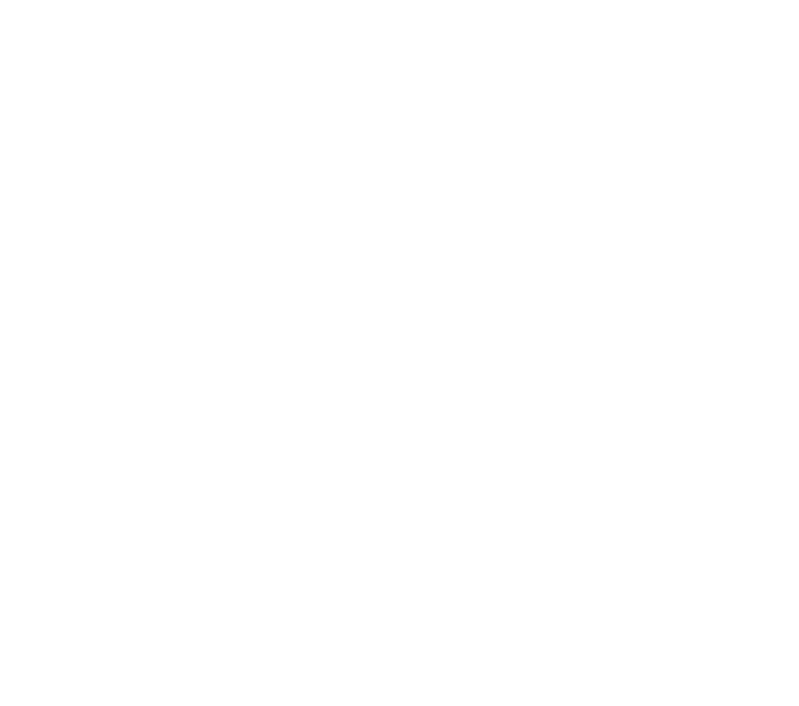
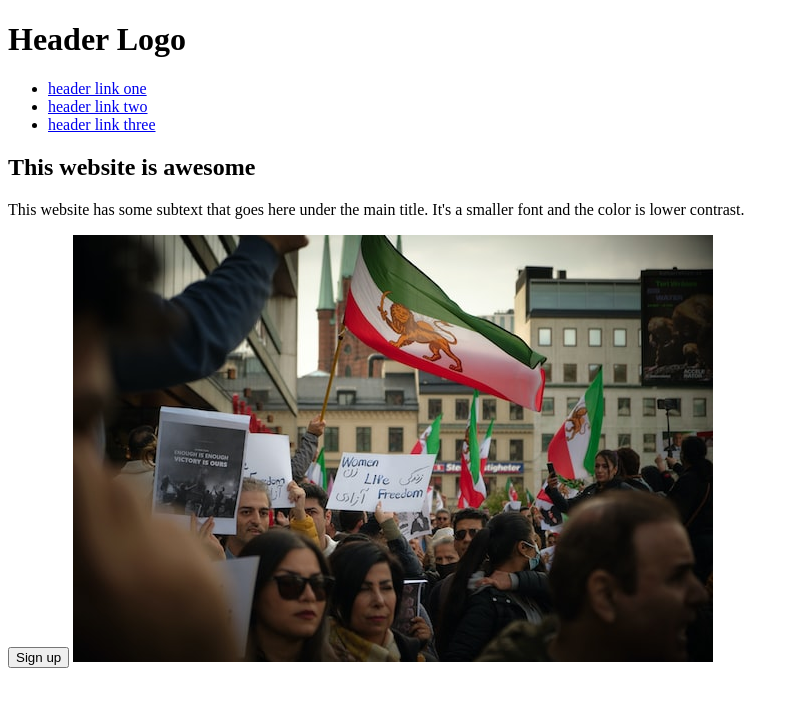
Before and after one commit to Nietru/Odin_Landing_Page1, a plain HTML site: page index.html in a window 1280 px wide. Shown: the whole page, without its empty margins (0-799 px from the left). Drawn offline with Linux system fonts and the light colour scheme.

Commit message:
added the header and top half of the body to index html and added an image with photo credit in the readme

```diff
--- a/index.html
+++ b/index.html
@@ -6,9 +6,27 @@
     <meta name="viewport" content="width=device-width, initial-scale=1.0">
     <title>Document</title>
 </head>
+
 <body>
 
+    <div class="body">
+        <div class="header">
+    <h1 class="logo">Header Logo</h1>
+    <a class="links">
+        <ul>
+            <li><a href="url">header link one</a></li>
+            <li><a href="url">header link two</a></li>
+            <li><a href="url">header link three</a></li>
+        </ul>
+    </a>
+</div>
+    <h2 class="top">This website is awesome</h2>
+    <p>This website has some subtext that goes here under the main title. It's a
+        smaller font and the color is lower contrast.
+    </p>
+    <button>Sign up</button>
+    <img src="images/image1.jpg" alt="photo of protestors in Iran with a woman in the crowd holding a sign that says women life freedom.">
 
-
+</div>
 </body>
 </html>
```
Also changed, not shown: images/image1.jpg (added), 1 other file.
